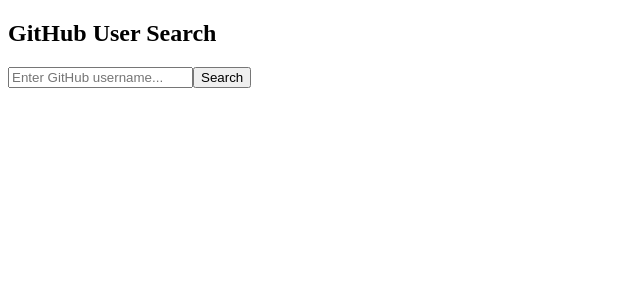
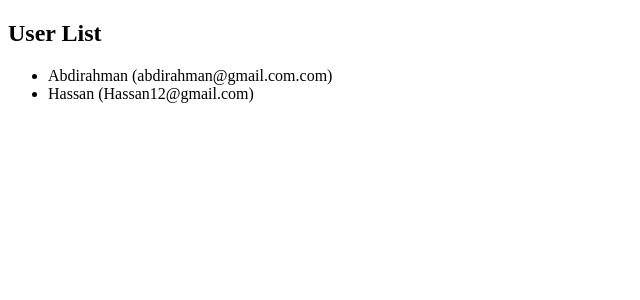
Before and after one commit to Hassan-The-Dev4/Dugsiiye-React, a React (Vite) app: page / in a window 1280 px wide. Shown: the top 300 px of the page, without its empty margins (0-640 px from the left). Built offline with nearby package versions, Linux system fonts and the light colour scheme.

Commit message:
submitted exercise 10

```diff
--- a/src/App.jsx
+++ b/src/App.jsx
@@ -1,4 +1,4 @@
-
+import UserList from "./UserList";
 import { Counterdown } from "./Counterdown";
 import { Greeting } from "./Greeting";
 import { MouseTracker } from "./MouseTracker";
@@ -6,6 +6,10 @@
 
 function App() {
 
+    const users = [
+      { id: 1, name: 'Abdirahman', email: 'abdirahman@gmail.com.com' },
+      { id: 2, name: 'Hassan', email: 'Hassan12@gmail.com' },
+    ];
 
   return (
 
@@ -13,7 +17,12 @@
       // <EventResize />
       // <MouseTracker />
       //  <Counterdown />
-      <UserFetching />
+      // <UserFetching />
+
+      <div>
+        <UserList users={users} />
+      </div>
+
   )
 
 
--- /dev/null
+++ b/src/UserList.jsx
@@ -0,0 +1,23 @@
+
+
+
+const UserList = ({ users }) => {
+  return (
+    <div>
+      <h2>User List</h2>
+      {users.length > 0 ? (
+        <ul>
+          {users.map((user) => (
+            <li key={user.id}>
+              {user.name} ({user.email})
+            </li>
+          ))}
+        </ul>
+      ) : (
+        <p>No users found.</p>
+      )}
+    </div>
+  );
+};
+
+export default UserList;
```
Also changed, not shown: src/assets/images/exercise10-result.png (added).
